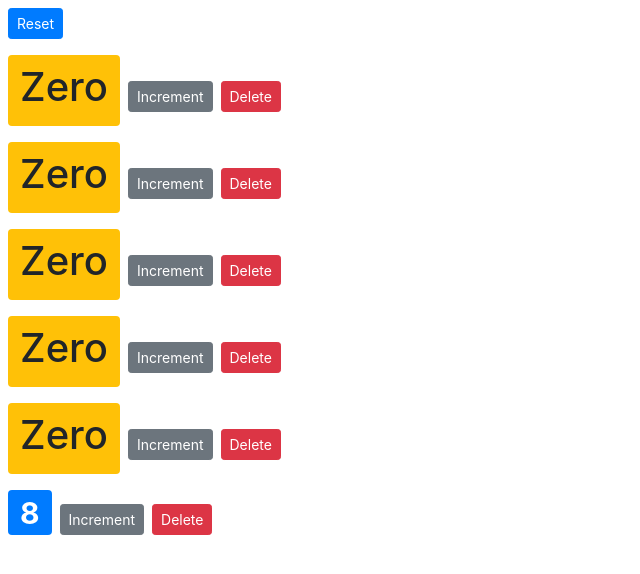
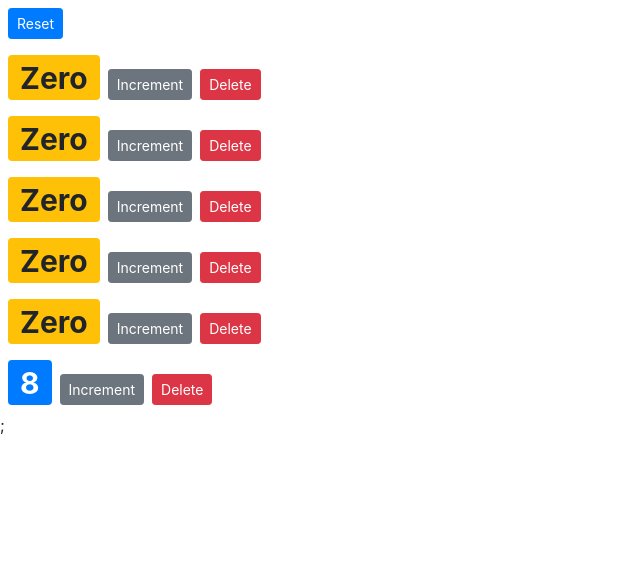
Before and after one commit to yuliangjin1985/counter-app, a React (Create React App) app: page / in a window 1280 px wide. Shown: the top 574 px of the page, without its empty margins (0-640 px from the left). Built offline with nearby package versions, Linux system fonts and the light colour scheme.

Commit message:
introduce controlled object and single source of truth

```diff
--- a/src/components/counter.jsx
+++ b/src/components/counter.jsx
@@ -1,10 +1,6 @@
 import React, { Component } from 'react';
 
 class Counter extends Component {
-    state = {
-        count: this.props.counter.count
-     }
-
      styles = {
          fontSize: 30,//react will automatically convert 10 to 10px;
          fontWeight: 'bold'
@@ -13,25 +9,19 @@ class Counter extends Component {
         console.log("Props: ", this.props);
         return <div>
             <span style={this.styles} className={this.getBadgeClasses()}>{this.formatCount()}</span>
-            <button onClick={() => this.handleIncrement({id: 1})} className="btn btn-secondary btn-sm">Increment</button>
+            <button onClick={() => this.props.onIncrement(this.props.counter)} className="btn btn-secondary btn-sm">Increment</button>
             <button onClick={() => this.props.onDelete(this.props.counter.id)} className="btn btn-danger btn-sm m-2">Delete</button>
         </div>
     }
-
-    handleIncrement = (id) => {
-        console.log(id);
-        this.setState({ count: this.state.count + 1});
-    }
-
     getBadgeClasses() {
         let classes = "badge m-2 badge-";
-        classes += this.state.count === 0 ? "warning" : "primary";
+        classes += this.props.counter.count === 0 ? "warning" : "primary";
         return classes;
     }
 
     formatCount() {
-        const {count} = this.state;//Use object destructuring
-        return count === 0 ? <h1>Zero</h1> : count;
+        const {count} = this.props.counter;//Use object destructuring
+        return count === 0 ? <div>Zero</div> : count;
     }
 }
 
--- a/src/components/counters.jsx
+++ b/src/components/counters.jsx
@@ -30,8 +30,20 @@ class Counters extends Component {
                     key={count.id}
                     counter={count}
                     onDelete={this.handleDelete}
-            />)}
+                    onIncrement={this.handleIncrement}
+            />)};
            </div>
+    }
+
+    handleIncrement = (counter) => {
+        const counters = [...this.state.counters];
+        const index = counters.indexOf(counter);
+        const newCounter = {...counter};
+        counters[index] = newCounter;
+        newCounter.count++;
+        this.setState({counters});
+        console.log("ole object", counter);
+        console.log("new object", newCounter);
     }
 
     handleDelete = (counterId) => {
```
Also changed, not shown: 1 other file (tests, documents, lock files or other folders).
